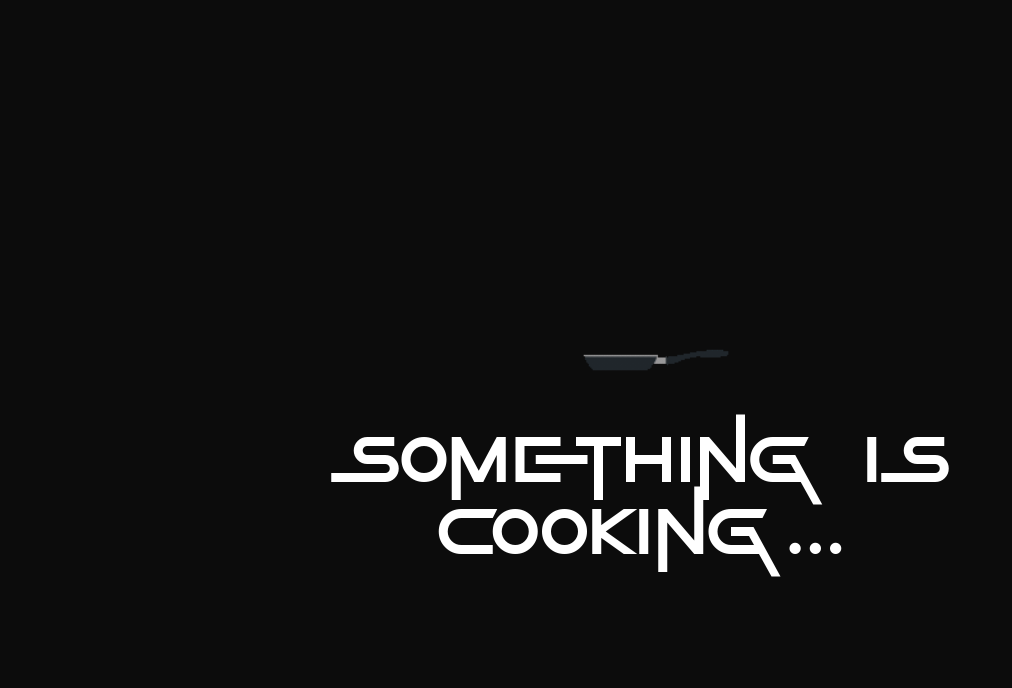
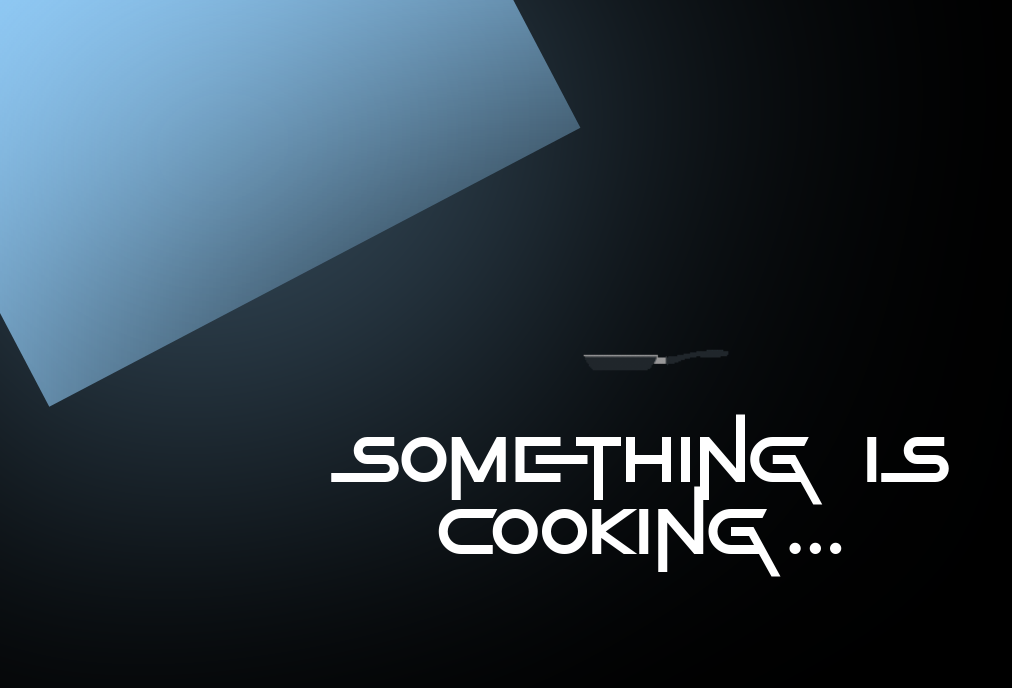
Before and after one commit to arsrivastawa/Website-II, a Next.js app: page / in a window 1280 px wide. Shown: the top 688 px of the page, without its empty margins (0-1012 px from the left). Built offline with nearby package versions, Linux system fonts and the light colour scheme.

Commit message:
Changed: Folder Structure

```diff
--- a/app/layout.js
+++ b/app/layout.js
@@ -11,7 +11,10 @@ export const metadata = {
 export default function RootLayout({ children }) {
   return (
     <html lang="en">
-      <body className={`bg-[#0c0c0c] ${inter.className}`}>{children}</body>
+      <body className={`bg-[#0c0c0c] ${inter.className}`}>
+        <div className="body-first-child" />
+        {children}
+      </body>
     </html>
   );
 }
--- a/app/page.js
+++ b/app/page.js
@@ -1,19 +1,9 @@
+import CookingAnimation from "@/components/CookingAnimation/CookingAnimation";
+
 export default function Home() {
   return (
-    <div className="flex flex-col items-center justify-center h-screen ">
-      <div className="w-full flex justify-center">
-        <img
-          className="w-[50%] sm:w-[30%] lg:w-[20%] xl:w-[15%]"
-          src="../assets/cooking.gif"
-        />
-      </div>
-      <div className="text-2xl sm:text-4xl lg:text-6xl xl:text-7xl text-center font-squid font-normal text-white">
-        Something Is <br />
-        cooking...
-      </div>
-      {/* <div className="text-7xl font-squid font-normal text-white">
-        HacK-O-VErSe
-      </div> */}
-    </div>
+    <>
+      <CookingAnimation />
+    </>
   );
 }
--- /dev/null
+++ b/components/CookingAnimation/CookingAnimation.js
@@ -0,0 +1,23 @@
+import React from "react";
+
+function CookingAnimation() {
+  return (
+    <div className="flex flex-col items-center justify-center h-screen ">
+      <div className="w-full flex justify-center">
+        <img
+          className="w-[50%] sm:w-[30%] lg:w-[20%] xl:w-[15%]"
+          src="../assets/cooking.gif"
+        />
+      </div>
+      <div className="text-2xl sm:text-4xl lg:text-6xl xl:text-7xl text-center font-squid font-normal text-white">
+        Something Is <br />
+        cooking...
+      </div>
+      {/* <div className="text-7xl font-squid font-normal text-white">
+        HacK-O-VErSe
+      </div> */}
+    </div>
+  );
+}
+
+export default CookingAnimation;
--- a/styles/globals.css
+++ b/styles/globals.css
@@ -6,3 +6,49 @@
   font-family: "GameOfSquids";
   src: url("../fonts/GameOfSquids.otf") format("opentype");
 }
+
+body {
+  position: relative;
+  min-height: 100vh;
+}
+.body-first-child {
+  content: "";
+  position: absolute;
+  top: 0;
+  left: 0;
+  z-index: -1;
+  width: 100%;
+  backdrop-filter: blur(200px);
+  min-height: 100vh;
+}
+body::before {
+  content: "";
+  position: absolute;
+  left: 10%;
+  top: 10%;
+  transform: translate(-50%, -50%);
+  transform-origin: -22.5% -22.5%;
+  rotate: 45deg;
+  z-index: -5;
+  width: 600px;
+  min-height: 600px;
+  background-color: rgb(150, 210, 255);
+  animation: rotate 10s linear infinite;
+}
+
+@keyframes rotate {
+  100% {
+    rotate: 405deg;
+  }
+}
+
+body::after {
+  content: "";
+  position: absolute;
+  top: 0;
+  left: 0;
+  z-index: -10;
+  width: 100%;
+  background-color: black;
+  min-height: 100vh;
+}
```
